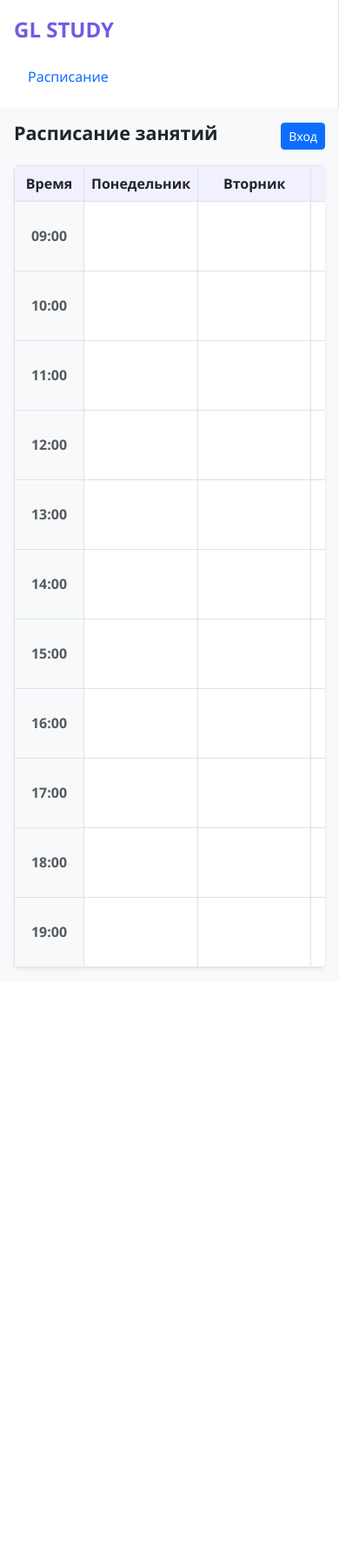
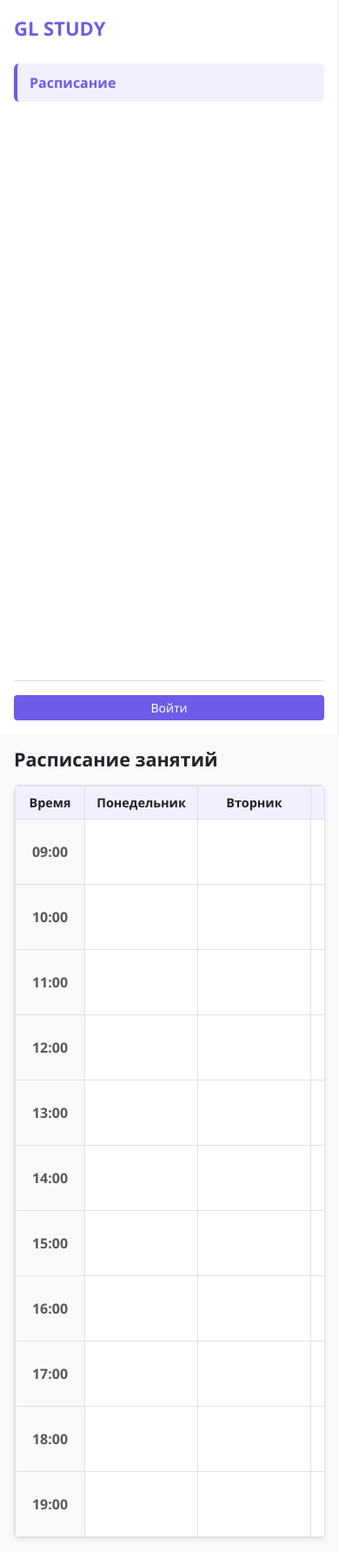
Before and after one commit to jironimo207-collab/AlinaPythonProject, a FastAPI app: page /schedule in a window 390 px wide. Shown: the whole page at 87% size. Before the commit the page ends 1115 px from the top, so only its background shows below. Run offline with FastAPI, Linux system fonts and the light colour scheme.

Commit message:
ispravlenie coszkow

```diff
--- a/main.py
+++ b/main.py
@@ -24,8 +24,6 @@ def verify_password(plain_password: str, hashed_password: str) -> bool:
         return bcrypt.checkpw(plain_password.encode("utf-8"), hashed_password.encode("utf-8"))
     except (ValueError, TypeError):
         return False
-
-USERNAME_RE = re.compile(r"^[A-Za-z0-9_.\-]{3,32}$")
 
 def init_teacher_user():
     db = next(get_db())
@@ -81,7 +79,7 @@ async def login(
     if not user or not verify_password(password, user.hashed_password):
         return templates.TemplateResponse(request=request, name="login.html", context={"error": "Неверный логин или пароль"})
 
-    target_url = "/my" if user.role == "student" else "/schedule"
+    target_url = "/schedule" if user.role == "student" else "/schedule"
     response = RedirectResponse(url=target_url, status_code=status.HTTP_303_SEE_OTHER)
     response.set_cookie(key="user", value=user.username, httponly=True, samesite="lax", max_age=3600 * 24 * 7)
     return response
@@ -95,10 +93,8 @@ async def logout():
 @app.get("/schedule", response_class=HTMLResponse)
 async def get_schedule(request: Request, db: Session = Depends(get_db)):
     user = get_current_user_from_cookie(request, db)
-    if is_student_user(user):
-        return RedirectResponse(url="/my", status_code=status.HTTP_303_SEE_OTHER)
-
     teacher_mode = is_teacher_user(user)
+    student_mode = is_student_user(user)
     tasks = db.query(models.Task).all()
 
     return templates.TemplateResponse(
@@ -107,7 +103,8 @@ async def get_schedule(request: Request, db: Session = Depends(get_db)):
         context={
             "user": user,
             "is_teacher": teacher_mode,
-            "teacher_name": user.full_name if user else "Гость",
+            "is_student": student_mode,
+            "active_page": "schedule",
             "tasks": tasks,
             "days": DAYS_OF_WEEK,
             "time_slots": TIME_SLOTS,
@@ -145,7 +142,6 @@ async def delete_lesson(task_id: int, request: Request, db: Session = Depends(ge
         db.commit()
     return RedirectResponse(url="/schedule", status_code=status.HTTP_303_SEE_OTHER)
 
-# СТРОГАЯ ЗАЩИТА: ТОЛЬКО УЧИТЕЛЬ ВИДИТ УЧЕНИКОВ
 @app.get("/students", response_class=HTMLResponse)
 async def get_students(request: Request, db: Session = Depends(get_db)):
     user = get_current_user_from_cookie(request, db)
@@ -160,7 +156,14 @@ async def get_students(request: Request, db: Session = Depends(get_db)):
     return templates.TemplateResponse(
         request=request,
         name="students.html",
-        context={"students": students, "is_teacher": True, "teacher_name": user.full_name, "error": None}
+        context={
+            "user": user,
+            "students": students,
+            "is_teacher": True,
+            "is_student": False,
+            "active_page": "students",
+            "error": None
+        }
     )
 
 @app.post("/students/add")
@@ -180,7 +183,7 @@ async def add_student(
     name, username = name.strip(), username.strip()
     if db.query(models.User).filter(models.User.username == username).first():
         students = db.query(models.Student).options(joinedload(models.Student.grades), joinedload(models.Student.user_account)).all()
-        return templates.TemplateResponse(request=request, name="students.html", context={"students": students, "is_teacher": True, "teacher_name": user.full_name, "error": "Логин уже занят!"})
+        return templates.TemplateResponse(request=request, name="students.html", context={"user": user, "students": students, "is_teacher": True, "is_student": False, "active_page": "students", "error": "Логин уже занят!"})
 
     new_student = models.Student(name=name, age=age, contacts=contacts)
     db.add(new_student)
@@ -265,4 +268,14 @@ async def my_page(request: Request, db: Session = Depends(get_db)):
         response.delete_cookie("user")
         return response
 
-    return templates.TemplateResponse(request=request, name="my.html", context={"student": student, "days": DAYS_OF_WEEK, "time_slots": TIME_SLOTS})
+    return templates.TemplateResponse(
+        request=request,
+        name="my.html",
+        context={
+            "user": user,
+            "student": student,
+            "is_teacher": False,
+            "is_student": True,
+            "active_page": "my"
+        }
+    )
--- a/templates/schedule.html
+++ b/templates/schedule.html
@@ -7,46 +7,56 @@
     <link href="https://cdn.jsdelivr.net/npm/bootstrap@5.3.0/dist/css/bootstrap.min.css" rel="stylesheet">
     <style>
         body { background-color: #f8f9fa; font-family: 'Segoe UI', sans-serif; }
-        .sidebar { background-color: #ffffff; border-right: 1px solid #dee2e6; }
-        .brand-logo { font-size: 24px; font-weight: 800; color: #6c5ce7; text-decoration: none; }
-        .schedule-table th { background-color: #f1f0ff; text-align: center; }
-        .task-card { background-color: #6c5ce7; border-radius: 8px; padding: 8px; color: #fff; position: relative; font-size: 0.85rem; }
-        .btn-delete { position: absolute; top: 2px; right: 4px; color: #fff; background: none; border: none; font-size: 14px; }
+        .brand-logo { font-size: 22px; font-weight: 800; color: #6c5ce7; text-decoration: none; }
+        .sidebar { background-color: #ffffff; border-right: 1px solid #e9ecef; min-height: 100vh; }
+        .nav-link { color: #495057; font-weight: 500; border-radius: 6px; padding: 10px 14px; margin-bottom: 4px; }
+        .nav-link:hover { background-color: #f1f0ff; color: #6c5ce7; }
+        .nav-link.active { background-color: #f1f0ff; color: #6c5ce7; font-weight: 700; border-left: 4px solid #6c5ce7; }
+        .schedule-table th { background-color: #f1f0ff; text-align: center; font-size: 0.9rem; }
+        .task-card { background-color: #6c5ce7; border-radius: 6px; padding: 6px 8px; color: #fff; position: relative; font-size: 0.85rem; }
+        .btn-delete { position: absolute; top: 2px; right: 4px; color: #fff; background: none; border: none; font-size: 14px; line-height: 1; }
     </style>
 </head>
 <body>
+
 <div class="container-fluid">
     <div class="row">
-        <div class="col-md-3 col-lg-2 sidebar p-3">
-            <a href="/schedule" class="brand-logo d-block mb-3">GL STUDY</a>
+        <!-- Навигация -->
+        <div class="col-md-3 col-lg-2 sidebar p-3 d-flex flex-column justify-content-between">
+            <div>
+                <a href="/schedule" class="brand-logo d-block mb-4">GL STUDY</a>
                 <nav class="nav flex-column">
-                <a class="nav-link active" href="/schedule">Расписание</a>
+                    {% if is_student %}
+                        <a class="nav-link {% if active_page == 'my' %}active{% endif %}" href="/my">Мои оценки</a>
+                        <a class="nav-link {% if active_page == 'schedule' %}active{% endif %}" href="/schedule">Расписание</a>
+                    {% else %}
+                        <a class="nav-link {% if active_page == 'schedule' %}active{% endif %}" href="/schedule">Расписание</a>
                         {% if is_teacher %}
-                <a class="nav-link" href="/students">Ученики</a>
+                            <a class="nav-link {% if active_page == 'students' %}active{% endif %}" href="/students">Ученики</a>
+                        {% endif %}
                     {% endif %}
                 </nav>
             </div>
-
-        <div class="col-md-9 col-lg-10 p-3 p-md-4">
-            <div class="d-flex justify-content-between align-items-center mb-3">
-                <h4 class="fw-bold">Расписание занятий</h4>
-                <div>
-                    {% if is_teacher %}
-                        <span class="me-2 fw-semibold">👤 {{ teacher_name }}</span>
-                        <a href="/logout" class="btn btn-outline-danger btn-sm">Выйти</a>
+            <div class="pt-3 border-top mt-auto">
+                {% if user %}
+                    <div class="small fw-semibold text-truncate mb-2">👤 {{ user.full_name or user.username }}</div>
+                    <a href="/logout" class="btn btn-outline-danger btn-sm w-100">Выйти</a>
                 {% else %}
-                        <a href="/login" class="btn btn-primary btn-sm">Вход</a>
+                    <a href="/login" class="btn btn-primary btn-sm w-100" style="background-color: #6c5ce7; border: none;">Войти</a>
                 {% endif %}
             </div>
         </div>
 
+        <!-- Контент -->
+        <div class="col-md-9 col-lg-10 p-3 p-md-4">
+            <div class="d-flex justify-content-between align-items-center mb-3">
+                <h4 class="fw-bold m-0">Расписание занятий</h4>
                 {% if is_teacher %}
-            <div class="mb-3 text-end">
-                <button type="button" class="btn btn-success" data-bs-toggle="modal" data-bs-target="#addLessonModal">+ Добавить занятие</button>
+                    <button type="button" class="btn btn-primary" style="background-color: #6c5ce7; border: none;" data-bs-toggle="modal" data-bs-target="#addLessonModal">+ Добавить урок</button>
+                {% endif %}
             </div>
-            {% endif %}
 
-            <div class="table-responsive bg-white rounded shadow-sm">
+            <div class="table-responsive bg-white rounded shadow-sm border">
                 <table class="table table-bordered schedule-table mb-0">
                     <thead>
                         <tr>
@@ -62,10 +72,10 @@
                                 <td class="text-center align-middle fw-bold text-muted bg-light">{{ slot }}</td>
                                 {% for day in days %}
                                     {% set cell_key = day + " " + slot %}
-                                    <td class="align-top" style="height: 80px;">
+                                    <td class="align-top" style="height: 75px;">
                                         {% for task in tasks %}
                                             {% if task.due_date == cell_key %}
-                                                <div class="task-card">
+                                                <div class="task-card mb-1">
                                                     {% if is_teacher %}
                                                         <form action="/schedule/delete/{{ task.id }}" method="POST" class="d-inline">
                                                             <button type="submit" class="btn-delete" onclick="return confirm('Удалить?')">×</button>
@@ -92,17 +102,17 @@
     <div class="modal-content">
       <form action="/schedule/add" method="POST">
         <div class="modal-header">
-          <h5 class="modal-title">Добавить занятие</h5>
+          <h5 class="modal-title fw-bold">Добавить новое занятие</h5>
           <button type="button" class="btn-close" data-bs-dismiss="modal"></button>
         </div>
         <div class="modal-body">
           <div class="mb-3">
-            <label class="form-label">Предмет / Название</label>
+            <label class="form-label text-muted">Предмет / Название</label>
             <input type="text" name="title" class="form-control" required placeholder="Математика">
           </div>
           <div class="row mb-3">
             <div class="col-6">
-              <label class="form-label">День</label>
+              <label class="form-label text-muted">День недели</label>
               <select name="day" class="form-select" required>
                 {% for day in days %}
                   <option value="{{ day }}">{{ day }}</option>
@@ -110,7 +120,7 @@
               </select>
             </div>
             <div class="col-6">
-              <label class="form-label">Время</label>
+              <label class="form-label text-muted">Время</label>
               <select name="time_slot" class="form-select" required>
                 {% for slot in time_slots %}
                   <option value="{{ slot }}">{{ slot }}</option>
@@ -120,8 +130,8 @@
           </div>
         </div>
         <div class="modal-footer">
-          <button type="button" class="btn btn-secondary" data-bs-dismiss="modal">Отмена</button>
-          <button type="submit" class="btn btn-primary">Сохранить</button>
+          <button type="button" class="btn btn-light" data-bs-dismiss="modal">Отмена</button>
+          <button type="submit" class="btn btn-primary" style="background-color: #6c5ce7; border: none;">Сохранить</button>
         </div>
       </form>
     </div>
```
Also changed, not shown: templates/my.html (+30 -10 lines), templates/students.html (+51 -39 lines). Lines whose indentation alone changed are shown as unchanged.
